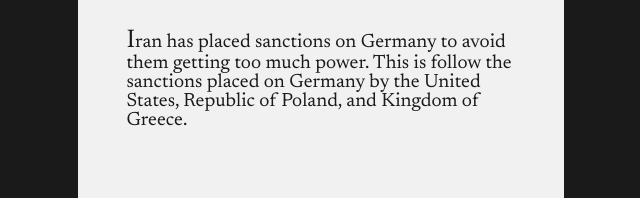
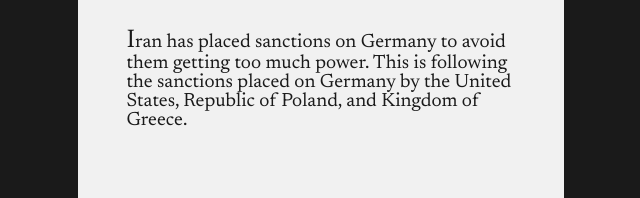
Before and after one commit to M19604/iranian-read, a plain HTML site: page 10/18.html in a window 1280 px wide. Shown: the part 1742-1940 px from the top of the page, 319-959 px from the left. Drawn offline with Linux system fonts and the light colour scheme; a web font is replaced by a local one.

Commit message:
Update 18.html

```diff
--- a/10/18.html
+++ b/10/18.html
@@ -116,7 +116,7 @@
 </div>
 <div class="page">
     <div class="header">GERMANY SANCTIONS</div>
-    <div class="content"><span class="first">I</span>ran has placed sanctions on Germany to avoid them getting too much power. This is follow the sanctions placed on Germany by the United States, Republic of Poland, and Kingdom of Greece.</div>
+    <div class="content"><span class="first">I</span>ran has placed sanctions on Germany to avoid them getting too much power. This is following the sanctions placed on Germany by the United States, Republic of Poland, and Kingdom of Greece.</div>
 </div>
 <div class="page">
     <div class="header">WEBSITE APPROVAL</div>
```
